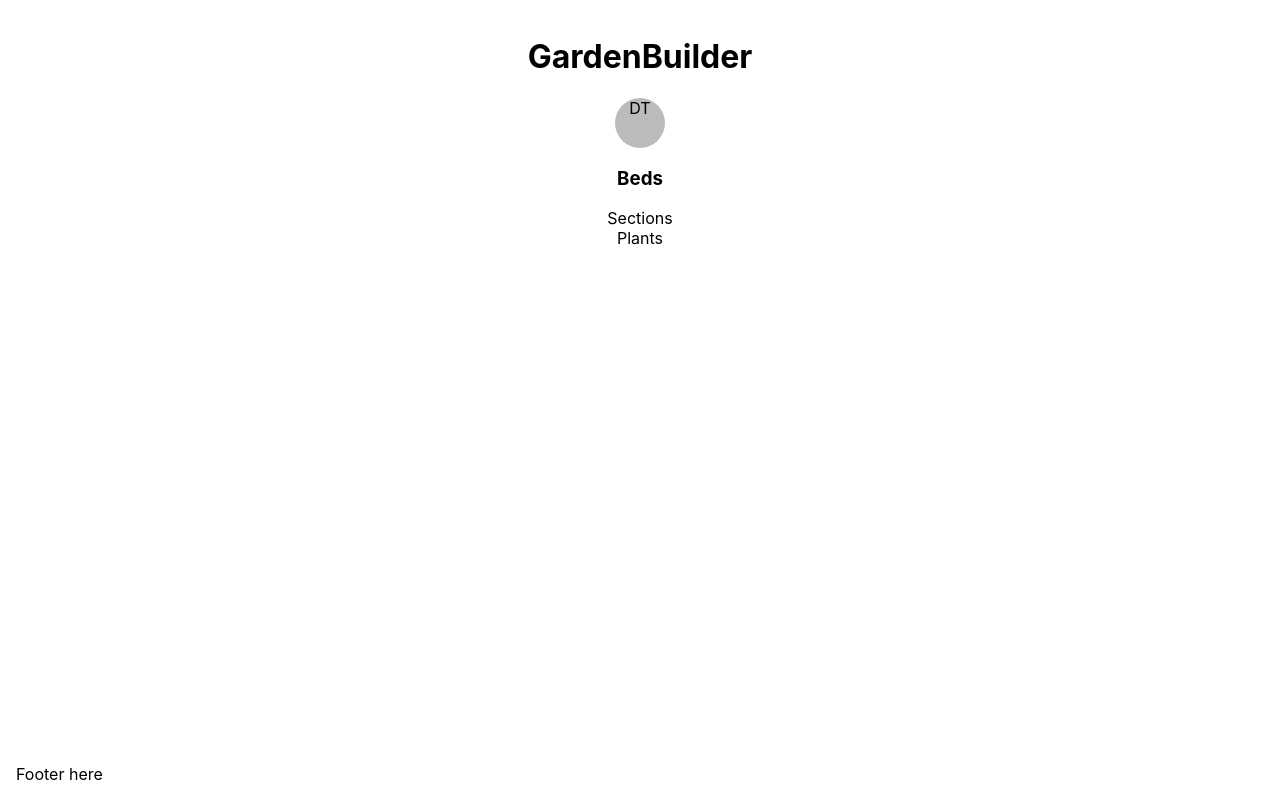
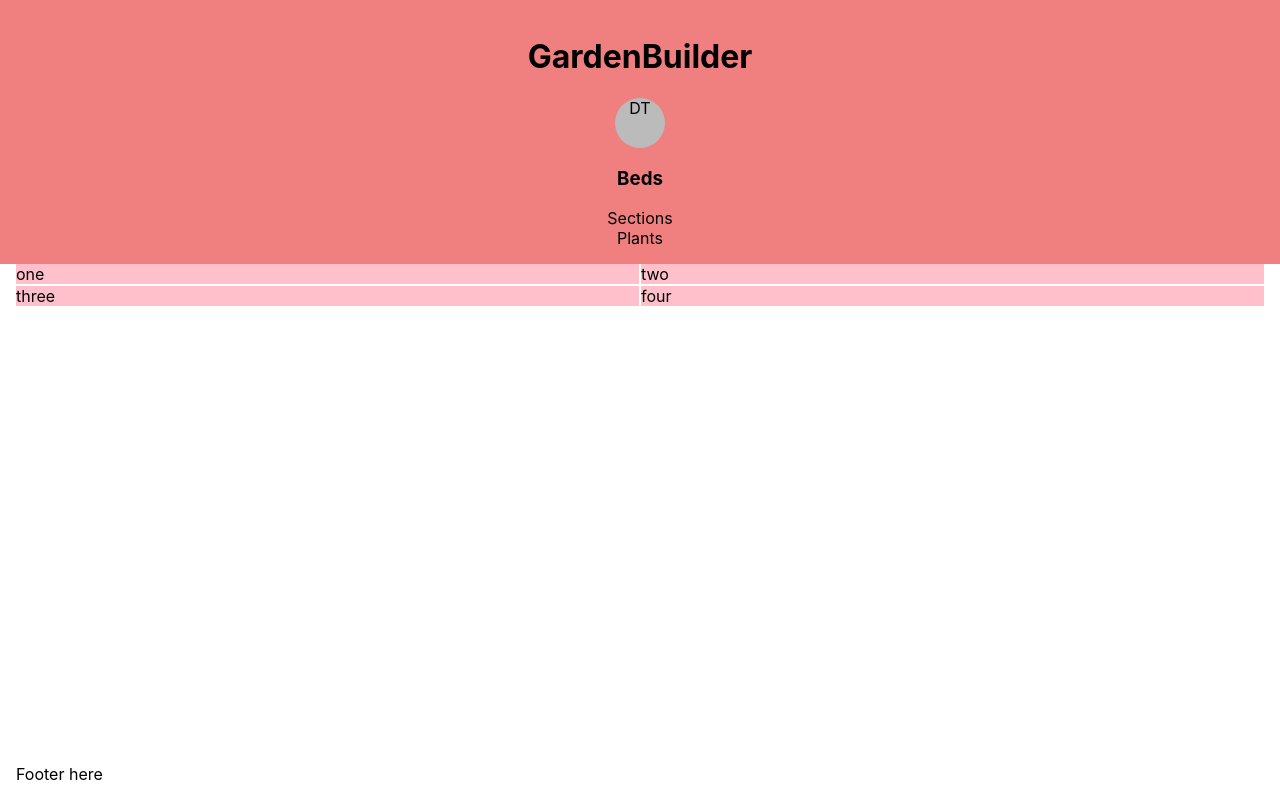
Before and after one commit to gardenbuilder-app/gardenbuilder-frontend, a React (Create React App) app: page / in a window 1280 px wide. Built offline with nearby package versions, Linux system fonts and the light colour scheme; the HTML template or start-up script is replaced by a standard one.

Commit message:
started bed component

```diff
--- a/src/App.js
+++ b/src/App.js
@@ -1,9 +1,12 @@
 import React from 'react'
 import Layout from './components/layout'
+import Beds from './pages/beds'
 
 function App () {
   return (
-    <Layout />
+    <Layout>
+      <Beds />
+    </Layout>
   )
 }
 
--- a/src/components/header.module.css
+++ b/src/components/header.module.css
@@ -1,6 +1,9 @@
 .header {
     padding: 1rem 0;
     text-align: center;
+    background-color: lightcoral;
+    width: 100vw;
+    margin-left: -1rem;
 }
 
 .title {
--- a/src/index.css
+++ b/src/index.css
@@ -6,8 +6,3 @@ body {
   -webkit-font-smoothing: antialiased;
   -moz-osx-font-smoothing: grayscale;
 }
-
-code {
-  font-family: source-code-pro, Menlo, Monaco, Consolas, 'Courier New',
-    monospace;
-}
--- /dev/null
+++ b/src/pages/beds.js
@@ -0,0 +1,22 @@
+import React from 'react'
+import bedStyles from './beds.module.css'
+
+function Beds () {
+  const rowsAndColumns = (rows, columns) => ({
+    gridTemplateRows: `repeat(${rows}, 1fr)`,
+    gridTemplateColumns: `repeat(${columns}, 1fr)`
+  })
+  return (
+    <div
+      className={bedStyles.grid}
+      style={rowsAndColumns(2, 2)}
+    >
+      <div>one</div>
+      <div>two</div>
+      <div>three</div>
+      <div>four</div>
+    </div>
+  )
+}
+
+export default Beds
--- /dev/null
+++ b/src/pages/beds.module.css
@@ -0,0 +1,9 @@
+.grid {
+    display: grid;
+    direction: row;
+    gap: 2px;
+}
+
+.grid > * {
+    background-color: pink;
+}
```
